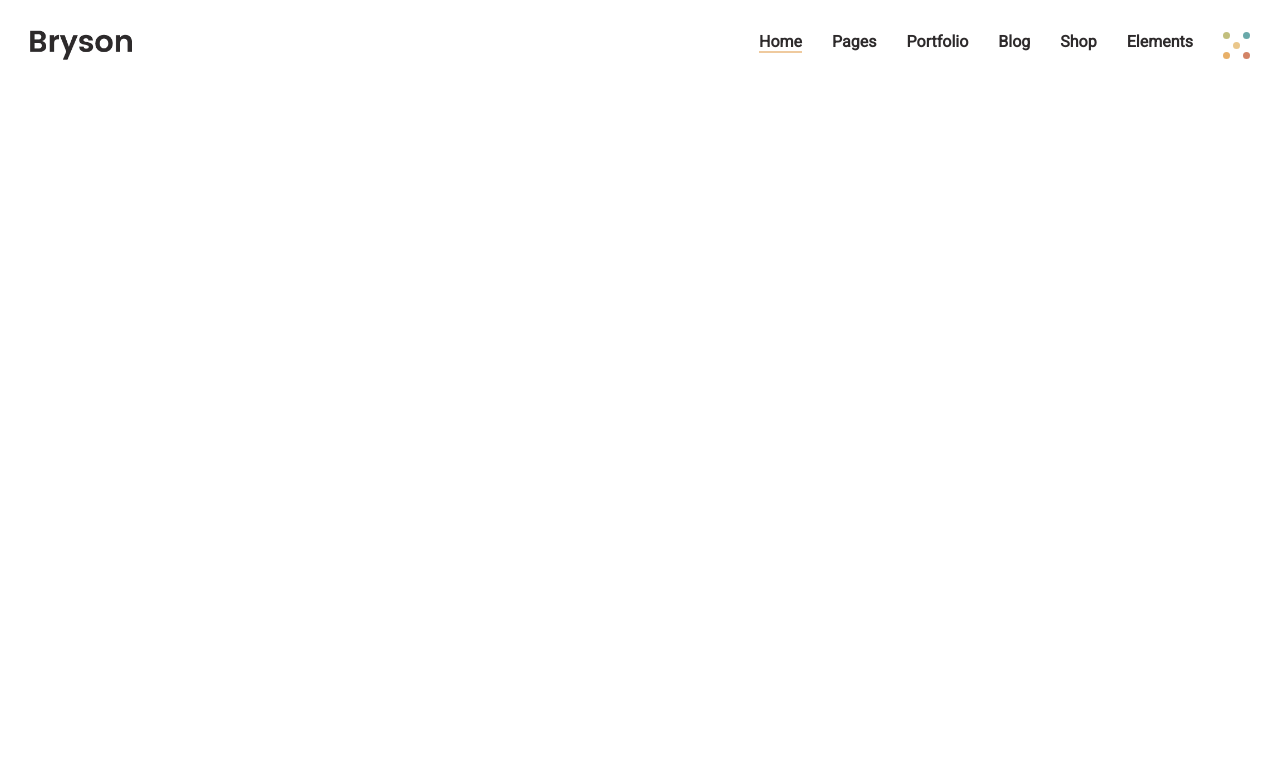
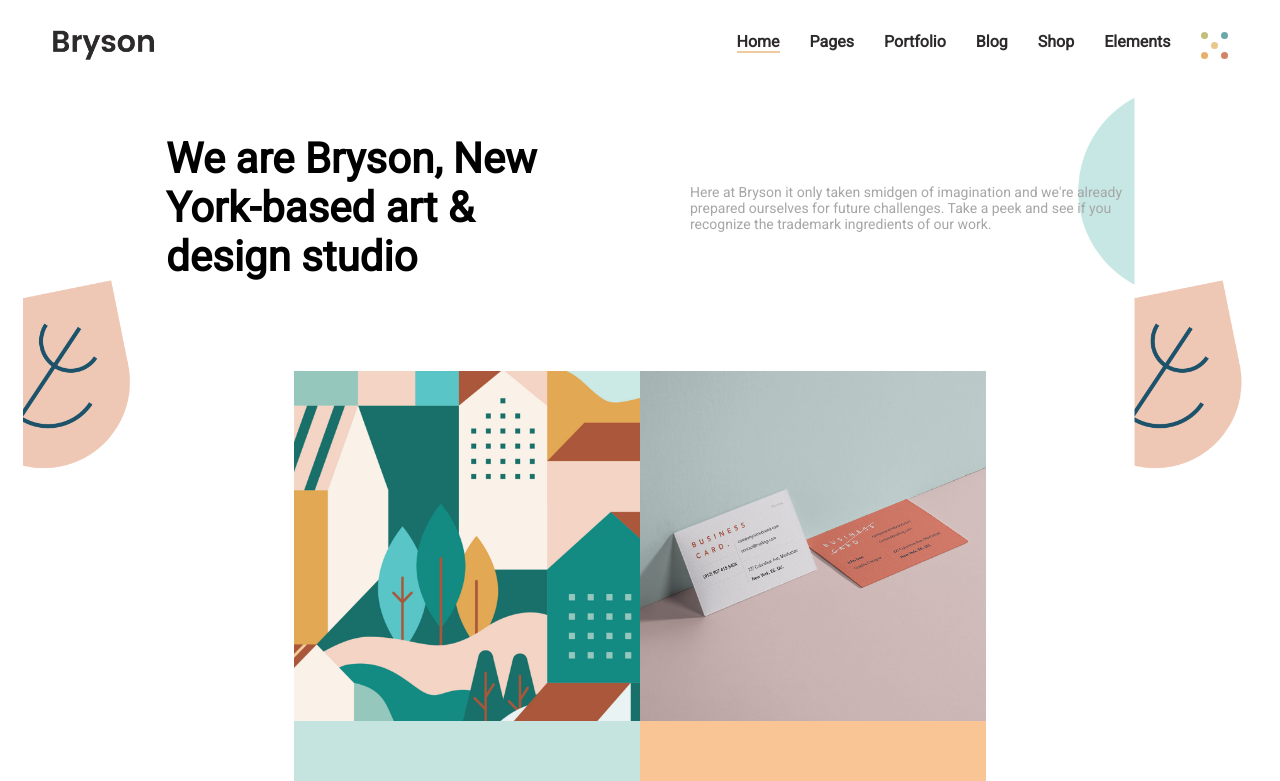
Before and after one commit to andreagorno/proj-html-vuejs, a Vue app: page / in a window 1280 px wide. Shown: the top 781 px of the page. Built offline with nearby package versions, Linux system fonts and the light colour scheme.

Commit message:
added company info, header, jumbotron

```diff
--- a/src/components/Header.vue
+++ b/src/components/Header.vue
@@ -69,6 +69,8 @@ export default {
         display: flex;
         align-items: center;
         padding: 30px;
+        max-width: 1235px;
+        margin: auto;
 
         .logo {
             flex-grow: 1;
--- a/src/components/Main.vue
+++ b/src/components/Main.vue
@@ -1,12 +1,18 @@
 <template>
-    <div>
-
-    </div>
+    <main>
+        <PageIntro />
+    </main>
 </template>
 
 <script>
+import PageIntro from "./PageIntro.vue";
+
 export default {
     name: "Main",
+
+    components: {
+        PageIntro,
+    }
 }
 </script>
 
--- /dev/null
+++ b/src/components/PageIntro.vue
@@ -0,0 +1,100 @@
+<template>
+
+    <div class="main">
+        <div class="container">
+
+            <div class="company-info">
+                <div>
+                    <h2>We are Bryson, New York-based art & design studio</h2>
+                </div>
+                <div>
+                    <p>
+                        Here at Bryson it only taken smidgen of imagination and we're already prepared ourselves for future challenges. Take a peek and see if you recognize the trademark ingredients of our work.
+                    </p>
+                </div>
+            </div>
+
+            <div class="jumbotron">
+               <div class="cube">
+                    <img src="../assets/img/port-img-07.jpg" alt="">
+                </div>
+               <div class="cube">
+                   <img src="../assets/img/port-img-08.jpg" alt="">
+                </div>
+               <div class="cube">
+                    <img src="../assets/img/port-img-09.jpg" alt="">
+                </div>
+                <div class="cube">
+                    <img src="../assets/img/port-img-10.jpg" alt="">
+                </div>
+               <div class="cube">
+                    <img src="../assets/img/port-img-11.jpg" alt="">
+                </div>
+               <div class="cube">
+                    <img src="../assets/img/port-img-12.jpg" alt="">
+                </div>
+            </div>
+
+        </div>
+    </div>
+
+</template>
+
+<script>
+export default {
+    name: "PageIntro"
+}
+</script>
+
+<style lang="scss" scoped>
+@import "../style/variables.scss";
+
+    .main {
+        background-image: url("../assets/img/h2-background-img-02.png"), url("../assets/img/h2-background-img-01.png");
+        background-size: 90%;
+        background-repeat: repeat-x;
+        background-position-y: 0%, 90%;
+        background-position-x: 0px, -65px;
+        max-width: 1235px;
+        margin: auto;
+    }
+
+
+    .company-info {
+        display: flex;
+        align-items: center;
+
+        div {
+            width: 50%;
+        }
+
+        h2 {
+            font-size: 42px;
+            margin: 40px 40px 40px 20px;
+            color: $mainTextColor3;
+        }
+
+        p {
+            font-size: 14px;
+            margin-left: 50px;
+            color: $mainTextColor2;
+        }
+    }
+
+    .jumbotron {
+        display: flex;
+        flex-wrap: wrap;
+        width: 70%;
+        margin: auto;
+        margin-top: 50px;
+
+        .cube {
+            width: 50%;
+
+            img {
+                width: 100%;
+                height: 100%;
+            }
+        }
+    }
+</style>
--- a/src/style/general.scss
+++ b/src/style/general.scss
@@ -7,3 +7,8 @@
     padding: 0;
     font-family: 'Roboto', sans-serif;
 }
+
+.container {
+    width: 80%;
+    margin: auto;
+}
--- a/src/style/variables.scss
+++ b/src/style/variables.scss
@@ -1 +1,3 @@
 $mainTextColor1 : #2D2A2B;
+$mainTextColor2 : #A6A6A6;
+$mainTextColor3 : #000000;
```
Also changed, not shown: src/assets/img/h2-background-img-01.png (renamed from src/assets/img/h2-background-img-02 (1).png).
